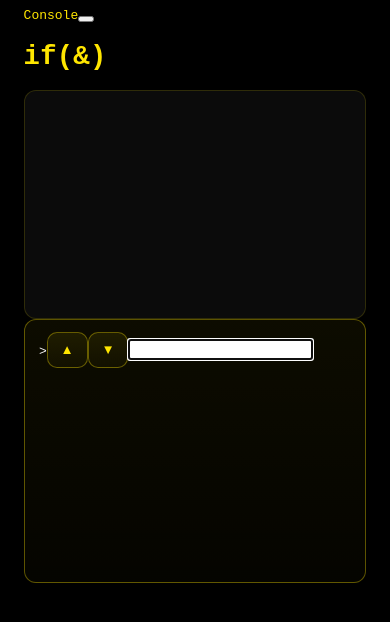
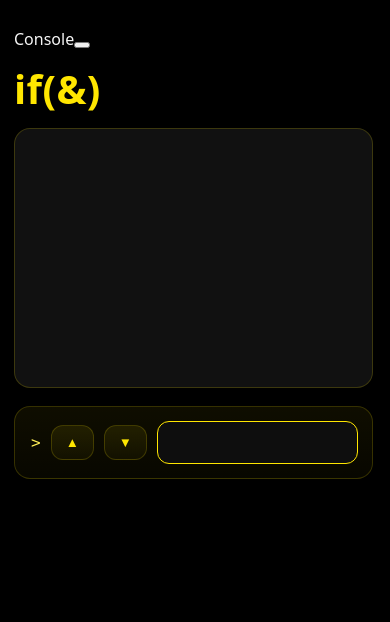
Before and after one commit to DeviousMelon/Ampersand, a React (Vite) app: page / in a window 390 px wide. Shown: the top 622 px of the page. Built offline with nearby package versions, Linux system fonts and the light colour scheme.

Commit message:
Fixing CSS

```diff
--- a/src/index.css
+++ b/src/index.css
@@ -1,10 +1,11 @@
 :root {
-  --bg: #000;
-  --panel: #111;
+  --bg: #000000;
+  --panel: #0b0b0b;
   --text: #f5f5f5;
-  --muted: #aaa;
+  --muted: #bfbfbf;
   --yellow: #FFE600;
   --yellow-2: #FFEE55;
+  --border: rgba(255, 230, 0, 0.18);
 }
 
 * {
@@ -17,112 +18,182 @@ body {
 }
 
 body {
-  display: grid;
-  place-items: center;
   margin: 0;
   background: var(--bg);
-  height: 100%
+  display: grid;
+  place-items: start center;
+  padding: 48px 20px;
+  color: var(--text);
+  font-family: ui-sans-serif, system-ui, -apple-system, Segoe UI, Roboto, Helvetica, Arial, Apple Color Emoji, Segoe UI Emoji;
 }
 
 #root {
-  min-height: 100%;
   width: 100%
 }
 
 .console {
-  display: flex;
-  flex-direction: column;
-  max-width: 800px;
-  margin: 0 auto;
-  background: var(--bg);
+  width: 980px;
+  max-width: 92vw;
+  display: grid;
+  gap: 18px;
+}
+
+.title {
+  margin: 0;
+  font-size: 56px;
+  line-height: 1.05;
+  letter-spacing: .01em;
   color: var(--yellow);
-  font-family: monospace;
-  min-height: 70vh;
-  padding: 8px;
-  overflow: hidden;
 }
 
 .console-log {
-  flex: 1;
+  background: var(--panel);
+  border: 1px solid var(--border);
+  border-radius: 16px;
+  padding: 20px 22px;
+  min-height: 260px;
+  max-height: 52vh;
   overflow: auto;
-  padding: 1rem;
-  border: 1px solid rgba(255, 230, 0, 0.15);
-  border-radius: 12px;
-  background: #0b0b0b;
 }
 
-.console-input-row {
-  display: flex;
-  gap: .5rem;
-  margin: .75rem 0 0 0;
-  align-items: center
+.input-line {
+  font-family: ui-monospace, SFMono-Regular, Menlo, Monaco, Consolas, "Liberation Mono", monospace;
+  color: var(--yellow-2);
+  margin: 6px 0 2px 0;
+  font-size: 15px;
+}
+
+.response {
+  font-size: 15px;
+  color: var(--text);
+  margin: 0 0 8px 0;
+}
+
+.command-error {
+  color: #ff7b7b;
+  font-size: 15px;
+  margin: 0 0 8px 0;
+}
+
+.loading-dots {
+  font-family: ui-monospace, SFMono-Regular, Menlo, Monaco, Consolas, "Liberation Mono", monospace;
+  opacity: .9;
 }
 
 .console-input {
-  flex: 1;
-  padding: .75rem .9rem;
-  border-radius: 12px;
-  border: 1px solid rgba(255, 230, 0, .35);
-  background: linear-gradient(180deg, rgba(255, 230, 0, .05), rgba(255, 230, 0, .02));
-  outline: none;
-  color: var(--text)
+  display: grid;
+  grid-template-columns: auto auto auto 1fr;
+  gap: 10px;
+  align-items: center;
+  background: linear-gradient(180deg, rgba(255, 230, 0, .06), rgba(255, 230, 0, .03));
+  border: 1px solid var(--border);
+  border-radius: 16px;
+  padding: 14px;
 }
 
-.console-input:focus {
-  border-color: var(--yellow)
+.console-input>span {
+  font-family: ui-monospace, SFMono-Regular, Menlo, Monaco, Consolas, "Liberation Mono", monospace;
+  color: var(--yellow-2);
+  padding-left: 2px;
 }
 
 .hist-btn {
-  padding: .6rem .8rem;
-  border-radius: 10px;
-  border: 1px solid rgba(255, 230, 0, .35);
-  background: linear-gradient(180deg, rgba(255, 230, 0, .08), rgba(255, 230, 0, .03));
+  appearance: none;
+  border: 1px solid var(--border);
+  background: linear-gradient(180deg, rgba(255, 230, 0, .09), rgba(255, 230, 0, .04));
   color: var(--yellow);
-  cursor: pointer
+  border-radius: 12px;
+  padding: 10px 14px;
+  cursor: pointer;
+  font-weight: 600;
+  line-height: 1;
 }
 
-.input-line {
-  color: var(--yellow-2);
-  margin: .25rem 0
+.console-input input {
+  width: 100%;
+  background: #0e0e0e;
+  border: 1px solid var(--border);
+  color: var(--text);
+  border-radius: 12px;
+  padding: 12px 14px;
+  outline: none;
+  font-size: 15px;
 }
 
-.response {
-  color: var(--text);
-  margin: .25rem 0
+.console-input input:focus {
+  border-color: var(--yellow);
 }
 
-.landing {
-  display: grid;
-  gap: .4rem;
-  padding: 1rem 0
+.suggestion {
+  grid-column: 1 / -1;
+  margin-left: 34px;
+  color: var(--muted);
+  font-size: 13px;
+  padding-top: 6px;
 }
 
-.title {
-  font-weight: 700;
-  letter-spacing: .01em;
-  font-size: 2rem
+.glitch-out {
+  animation: glitchFade .35s linear;
 }
 
-.subtitle {
-  color: var(--muted)
+@keyframes glitchFade {
+  0% {
+    filter: contrast(140%) brightness(115%);
+    transform: translate3d(0, 0, 0)
+  }
+
+  30% {
+    filter: contrast(160%) brightness(120%)
+  }
+
+  60% {
+    filter: contrast(120%) brightness(105%)
+  }
+
+  100% {
+    filter: none;
+    transform: none
+  }
+}
+
+.nc-quick {
+  display: flex;
+  gap: 10px;
+  flex-wrap: wrap;
+  margin-top: -4px;
+}
+
+.nc-btn {
+  display: inline-flex;
+  align-items: center;
+  justify-content: center;
+  gap: .4rem;
+  padding: .6rem 1rem;
+  border-radius: 14px;
+  border: 1px solid var(--border);
+  background: linear-gradient(180deg, rgba(255, 230, 0, .12), rgba(255, 230, 0, .05));
+  color: var(--yellow);
+  text-decoration: none;
+  cursor: pointer;
+  font-weight: 600;
+  font-size: 14px;
 }
 
 @media (max-width: 900px) {
-  .console {
-    max-width: 92vw
+  body {
+    padding: 28px 14px
   }
 
   .title {
-    font-size: 1.7rem
+    font-size: 40px
   }
 
   .console-log {
-    padding: .75rem
+    max-height: 46vh;
+    padding: 16px 18px
   }
 
-  .input-line,
-  .response,
-  .loading-dots {
-    font-size: .95rem
+  .console-input {
+    grid-template-columns: auto auto auto 1fr
   }
 }
```
